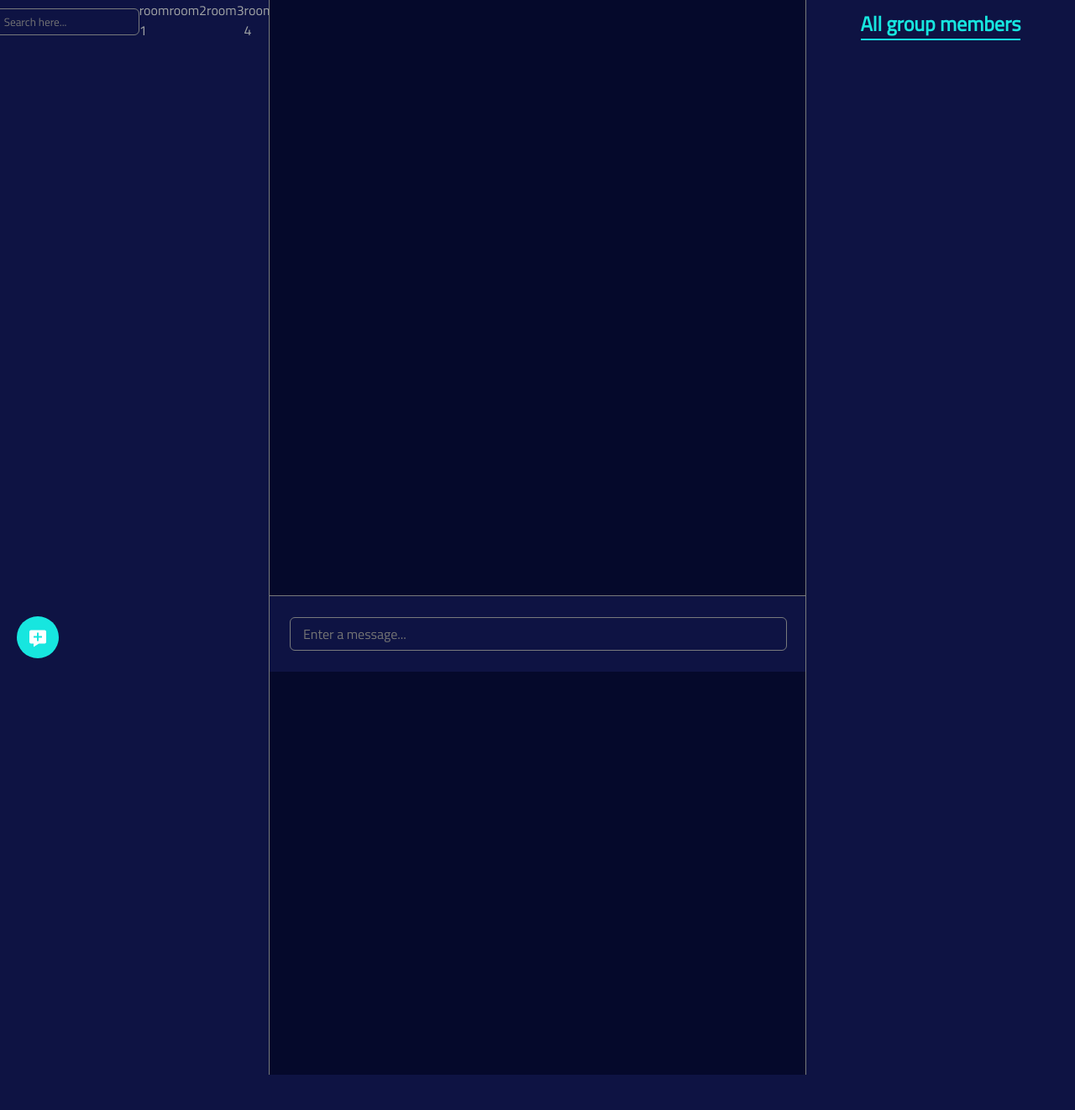
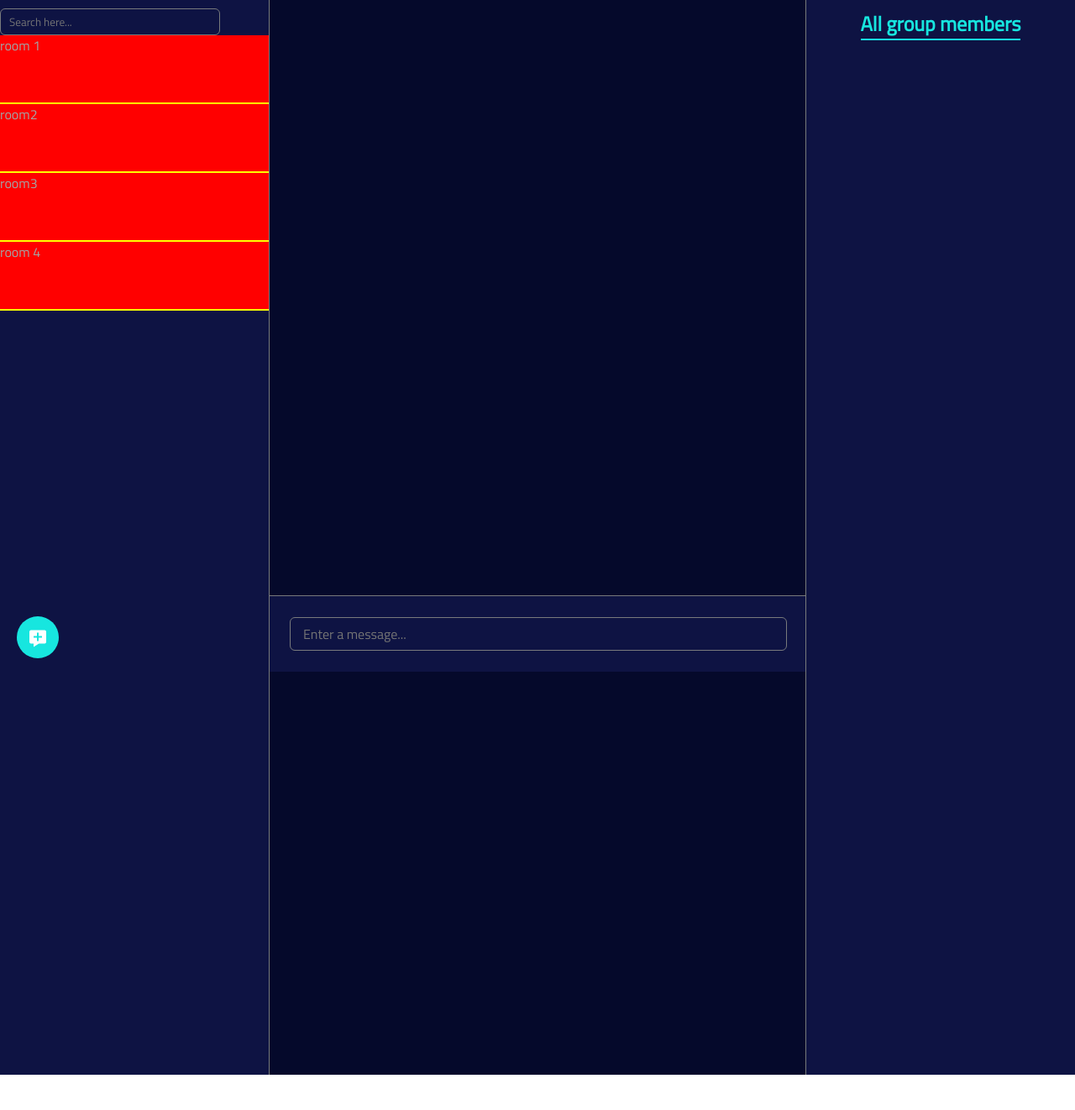
Before and after one commit to agnlt64/swift-messenger, a Flask app: page /chat/ in a window 1280 px wide; the page is wider, and only the part inside the window is pictured. Shown: that part at 84% size. Before the commit the page ends 1280 px from the top of that part, so only its background shows below. Run offline with Flask 3, Linux system fonts and the light colour scheme; a user stored in the database is signed in; some libraries are stand-ins or nearby versions.

Commit message:
adding groups is fully functionnal now

```diff
--- a/app/models.py
+++ b/app/models.py
@@ -9,5 +9,5 @@
 
 class ChatGroup(db.Model):
     id = db.Column(db.Integer, primary_key=True)
-    user = db.Column(db.String(150), unique=True)
+    user = db.Column(db.String(150))
     name = db.Column(db.String(100), unique=True)
--- a/app/static/css/chat.css
+++ b/app/static/css/chat.css
@@ -29,11 +29,31 @@
     }
 }
 
+/* sidebar styling  */
 .sidebar {
-    display: flex;
-    justify-content: center;
     background-color: var(--sidebar-background);
     width: var(--sidebar-width);
+}
+
+.group-container {
+    min-height: 100%;
+    display: flex;
+    flex-direction: column;
+}
+
+.group {
+    background-color: red;
+    min-width: 100%;
+    height: 5rem;
+    margin-bottom: 2px;
+}
+
+.separator {
+    display: inline-block;
+    background-color: yellow;
+    min-width: 100%;
+    height: 2px;
+    margin-top: 3.5rem;
 }
 
 .new-room {
@@ -153,6 +173,12 @@
     background-color: var(--sidebar-color);
 }
 
+.room-form #error-message {
+    display: none;
+    color: red;
+    font-size: 20px;
+}
+
 .close-button {
     background-color: transparent;
     border: none;
--- a/app/static/js/create_room.js
+++ b/app/static/js/create_room.js
@@ -1,11 +1,21 @@
 const createRoom = document.getElementById('create-room-btn')
 const roomForm = document.getElementById('room-form')
 const closeBtn = document.getElementById('room-close-btn')
+const errorMsg = document.getElementById('error-message')
+const roomName = document.getElementById('room-name')
 
 createRoom.addEventListener('click', () => {
     roomForm.showModal()
 })
 
+roomName.addEventListener('input', () => {
+    if (Number(roomName.value.length) > 100) {
+        errorMsg.style.display = 'block'
+    } else {
+        errorMsg.style.display = 'none'
+    }
+})
+
 closeBtn.addEventListener('click', () => {
     roomForm.close()
 })
--- a/app/templates/chat.html
+++ b/app/templates/chat.html
@@ -24,9 +24,14 @@
 <div class="ui-container">
   <div class="sidebar">
     <input type="text" class="search" placeholder="Search here..." />
-    {% for group in groups %}
-      <p>{{ group.name }}</p>
-    {% endfor %}
+    <div class="group-container">
+      {% for group in groups %}
+        <div class="group">
+          <p>{{ group.name }}</p>
+          <span class="separator"></span>
+        </div>
+      {% endfor %}
+    </div>
     <button class="new-room" id="create-room-btn">
       <i class='bx bxs-message-add'></i>
     </button>
@@ -61,9 +66,10 @@
       <img src="{{ url_for('static', filename='media/close.png') }}" alt="close button">
     </button>
     <form method="post">
-      <input type="text" name="room-name" placeholder="Room name..." required>
+      <input type="text" id="room-name" name="room-name" placeholder="Room name..." required>
       <button class="">Confirm</button>
     </form>
+    <p id="error-message">The name must be less than 100 characters</p>
   </dialog>
 </div>
 
--- a/app/views.py
+++ b/app/views.py
@@ -16,9 +16,9 @@
 def chat():
     if request.method == 'POST':
         chat_group_name = request.form.get('room-name')
-        chat_group = ChatGroup.query.filter_by(user=current_user.username).first()
+        chat_group = ChatGroup.query.filter_by(name=chat_group_name).first()
         if chat_group:
-            flash('The chat group already exists!')
+            flash('The chat group already exists!', category='error')
         else:
             chat_group = ChatGroup(name=chat_group_name, user=current_user.username)
             db.session.add(chat_group)
```
Also changed, not shown: instance/database.sqlite3.
